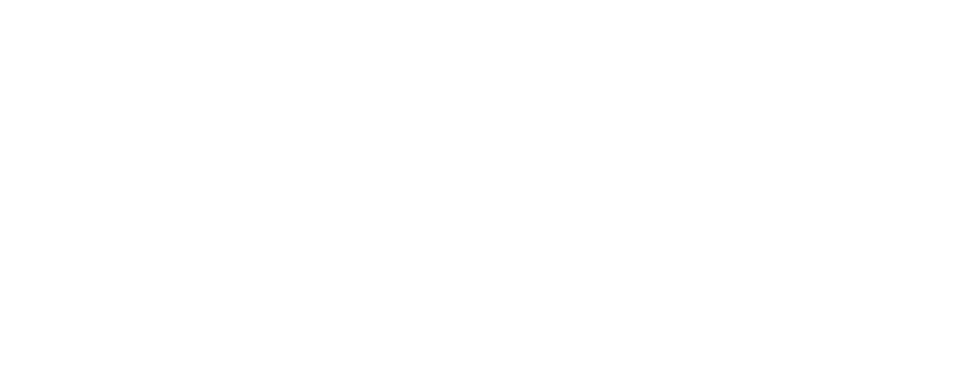
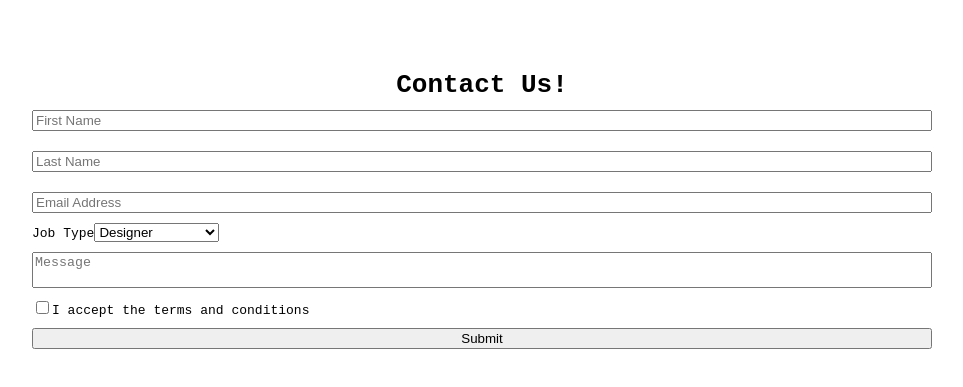
Before and after one commit to Jonathancodesurfer/portfolio, a React (Create React App) app: page / in a window 1280 px wide. Shown: the part 2043-2430 px from the top of the page, without its empty margins (158-1121 px from the left). Before the commit the page ends 2333 px from the top, so only its background shows below. Built offline with nearby package versions, Linux system fonts and the light colour scheme.

Commit message:
Creating form, wip

```diff
--- a/src/App.css
+++ b/src/App.css
@@ -183,7 +183,6 @@
 
 
 
-
 /*---------------- media queries @  -------------------------*/
 
 @media only screen and (min-width: 760px) {
--- a/src/App.js
+++ b/src/App.js
@@ -1,5 +1,6 @@
 
 import './App.css';
+import FormikForm from './components/FormikForm';
 import Header from './components/Header';
 import Navbar from './components/Navbar';
 import Skills from './components/Skills';
@@ -14,6 +15,7 @@
       <main>
         <Skills/>
         <Work/>
+        <FormikForm />
       </main>
       <div className='Buffer'></div>
     </div>
--- /dev/null
+++ b/src/components/Formik.css
@@ -0,0 +1,19 @@
+
+.Form_container {
+    max-width: 900px;
+    margin:80px auto;
+    padding: 0px 20px;
+}
+
+Form {
+    display: grid;
+    row-gap: 10px;
+}
+
+.Form_name {
+    margin: 0;
+}
+
+textarea {
+    resize: none;
+}
--- /dev/null
+++ b/src/components/FormikForm.js
@@ -0,0 +1,148 @@
+import './Formik.css';
+
+import React from 'react';
+import ReactDOM from 'react-dom';
+import { Formik, Form, useField } from 'formik';
+import * as Yup from 'yup';
+
+const MyTextInput = ({ label, ...props }) => {
+  // useField() returns [formik.getFieldProps(), formik.getFieldMeta()]
+  // which we can spread on <input>. We can use field meta to show an error
+  // message if the field is invalid and it has been touched (i.e. visited)
+  const [field, meta] = useField(props);
+  return (
+    <>
+      <label htmlFor={props.id || props.name}>{label}</label>
+      <input className="text-input" {...field} {...props} />
+      {meta.touched && meta.error ? (
+        <div className="error">{meta.error}</div>
+      ) : null}
+    </>
+  );
+};
+
+const MyCheckbox = ({ children, ...props }) => {
+  // React treats radios and checkbox inputs differently other input types, select, and textarea.
+  // Formik does this too! When you specify `type` to useField(), it will
+  // return the correct bag of props for you -- a `checked` prop will be included
+  // in `field` alongside `name`, `value`, `onChange`, and `onBlur`
+  const [field, meta] = useField({ ...props, type: 'checkbox' });
+  return (
+    <div>
+      <label className="checkbox-input">
+        <input type="checkbox" {...field} {...props} />
+        {children}
+      </label>
+      {meta.touched && meta.error ? (
+        <div className="error">{meta.error}</div>
+      ) : null}
+    </div>
+  );
+};
+
+const MySelect = ({ label, ...props }) => {
+  const [field, meta] = useField(props);
+  return (
+    <div>
+      <label htmlFor={props.id || props.name}>{label}</label>
+      <select {...field} {...props} />
+      {meta.touched && meta.error ? (
+        <div className="error">{meta.error}</div>
+      ) : null}
+    </div>
+  );
+};
+
+const MyTextArea = ({ label, ...props }) => {
+    // useField() returns [formik.getFieldProps(), formik.getFieldMeta()]
+    // which we can spread on <input>. We can use field meta to show an error
+    // message if the field is invalid and it has been touched (i.e. visited)
+    const [field, meta] = useField(props);
+    return (
+      <>
+        <textarea className="text-input" {...field} {...props} />
+        {meta.touched && meta.error ? (
+          <div className="error">{meta.error}</div>
+        ) : null}
+      </>
+    );
+  };
+
+// And now we can use these
+const SignupForm = () => {
+  return (
+    <div className='Form_container'>
+      <h1 className='Form_name' style={{textAlign:"center"}}>Contact Us!</h1>
+      <Formik
+        initialValues={{
+          firstName: '',
+          lastName: '',
+          email: '',
+          acceptedTerms: false, // added for our checkbox
+          jobType: '', // added for our select
+        }}
+        validationSchema={Yup.object({
+          firstName: Yup.string()
+            .max(15, 'Must be 15 characters or less')
+            .required('Required'),
+          lastName: Yup.string()
+            .max(20, 'Must be 20 characters or less')
+            .required('Required'),
+          email: Yup.string()
+            .email('Invalid email address')
+            .required('Required'),
+          acceptedTerms: Yup.boolean()
+            .required('Required')
+            .oneOf([true], 'You must accept the terms and conditions.')
+        })}
+        onSubmit={(values, { setSubmitting }) => {
+          setTimeout(() => {
+            alert(JSON.stringify(values, null, 2));
+            setSubmitting(false);
+          }, 400);
+        }}
+      >
+        <Form>
+          <MyTextInput
+            name="firstName"
+            type="text"
+            placeholder="First Name"
+          />
+
+          <MyTextInput
+            name="lastName"
+            type="text"
+            placeholder="Last Name"
+          />
+
+          <MyTextInput
+            name="email"
+            type="email"
+            placeholder="Email Address"
+          />
+
+          <MySelect label="Job Type" name="jobType">
+            <option value="designer">Designer</option>
+            <option value="development">Developer</option>
+            <option value="product">Product Manager</option>
+            <option value="other">Other</option>
+          </MySelect>
+
+          <MyTextArea
+            name="message"
+            type="message"
+            placeholder="Message"
+          />
+
+          <MyCheckbox name="acceptedTerms">
+            I accept the terms and conditions
+          </MyCheckbox>
+
+          <button type="submit">Submit</button>
+        </Form>
+      </Formik>
+    </div>
+  );
+};
+
+export default SignupForm;
```
Also changed, not shown: package.json (+6 -1 lines), 1 other file (tests, documents, lock files or other folders).
